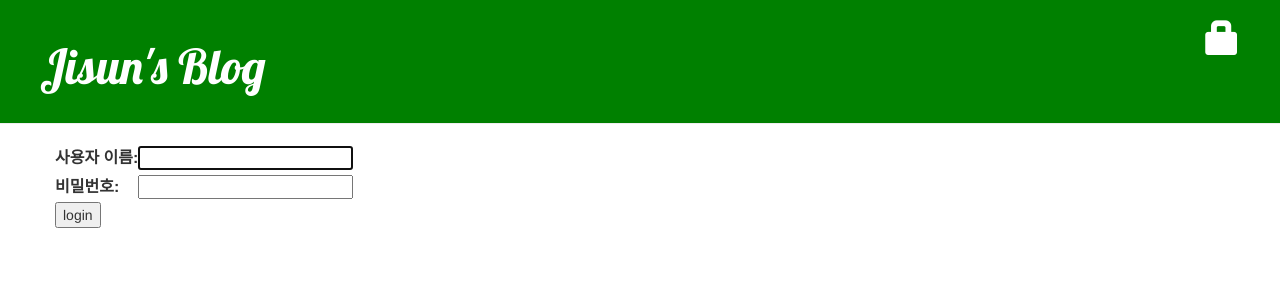
After one commit to JisunParkRea/my-first-blog, a Django app: page /accounts/login/ in a window 1280 px wide. The commit adds this page. Shown: the top 300 px of the page. Run offline with Django 3.2, Linux system fonts and the light colour scheme; some libraries are stand-ins or nearby versions.

Commit message:
add draft, login, logout

```diff
--- a/blog/templates/blog/base.html
+++ b/blog/templates/blog/base.html
@@ -11,6 +11,10 @@
         <div class="page-header">
             {% if user.is_authenticated %}
                 <a href="{% url 'post_new' %}" class="top-menu"><span class="glyphicon glyphicon-plus"></span></a>
+                <a href="{% url 'post_draft_list' %}" class="top-menu"><span class="glyphicon glyphicon-edit"></span></a>
+                <p class="top-menu">Hello {{ user.username }} <small>(<a href="{% url 'logout' %}">Log out</a>)</small></p>
+            {% else%}
+                <a href="{% url 'login' %}" class="top-menu"><span class="glyphicon glyphicon-lock"></span></a>
             {% endif %}
             <h1><a href="/">Jisun's Blog</a></h1>
         </div>
--- a/blog/templates/blog/post_detail.html
+++ b/blog/templates/blog/post_detail.html
@@ -6,6 +6,8 @@
             <div class="date">
                 {{ post.published_date }}
             </div>
+        {% else %}
+            <a class="btn btn-default" href="{% url 'post_publish' pk=post.pk %}">Publish</a>
         {% endif %}
         {% if user.is_authenticated %}
             <a class="btn btn-default" href="{% url 'post_edit' pk=post.pk %}"><span class="glyphicon glyphicon-pencil"></span></a>
--- /dev/null
+++ b/blog/templates/registration/login.html
@@ -0,0 +1,24 @@
+{% extends "blog/base.html" %}
+
+{% block content %}
+    {% if form.errors %}
+        <p>이름과 비밀번호가 일치하지 않습니다. 다시 시도해주세요.</p>
+    {% endif %}
+
+    <form method="post" action="{% url 'login' %}">
+    {% csrf_token %}
+        <table>
+        <tr>
+            <td>{{ form.username.label_tag }}</td>
+            <td>{{ form.username }}</td>
+        </tr>
+        <tr>
+            <td>{{ form.password.label_tag }}</td>
+            <td>{{ form.password }}</td>
+        </tr>
+        </table>
+
+        <input type="submit" value="login" />
+        <input type="hidden" name="next" value="{{ next }}" />
+    </form>
+{% endblock %}
--- a/blog/urls.py
+++ b/blog/urls.py
@@ -6,4 +6,6 @@ urlpatterns = [
     path('post/<int:pk>/', views.post_detail, name='post_detail'),
     path('post/new', views.post_new, name='post_new'),
     path('post/<int:pk>/edit/', views.post_edit, name='post_edit'),
+    path('drafts/', views.post_draft_list, name='post_draft_list'),
+    path('post/<int:pk>/publish/', views.post_publish, name='post_publish'),
 ]
--- a/mysite/settings.py
+++ b/mysite/settings.py
@@ -120,3 +120,5 @@ USE_TZ = True
 
 STATIC_URL = '/static/'
 STATIC_ROOT = os.path.join(BASE_DIR, 'static')
+
+LOGIN_REDIRECT_URL = '/' # 최상위 index에서 로그인 성공
--- a/mysite/urls.py
+++ b/mysite/urls.py
@@ -15,8 +15,11 @@ Including another URLconf
 """
 from django.contrib import admin
 from django.urls import path, include
+from django.contrib.auth import views # accounts/login
 
 urlpatterns = [
     path('admin/', admin.site.urls),
     path('', include('blog.urls')),
+    path('accounts/login/', views.LoginView.as_view(), name='login'), # djangogirls tutorial과 다른 부분
+    path('accounts/logout/', views.LogoutView.as_view(), name='logout'), # djangogirls tutorial과 다른 부분
 ]
```
Also changed, not shown: blog/templates/blog/post_draft_list.html (added, +11 -0 lines), blog/views.py (+16 -1 lines).
